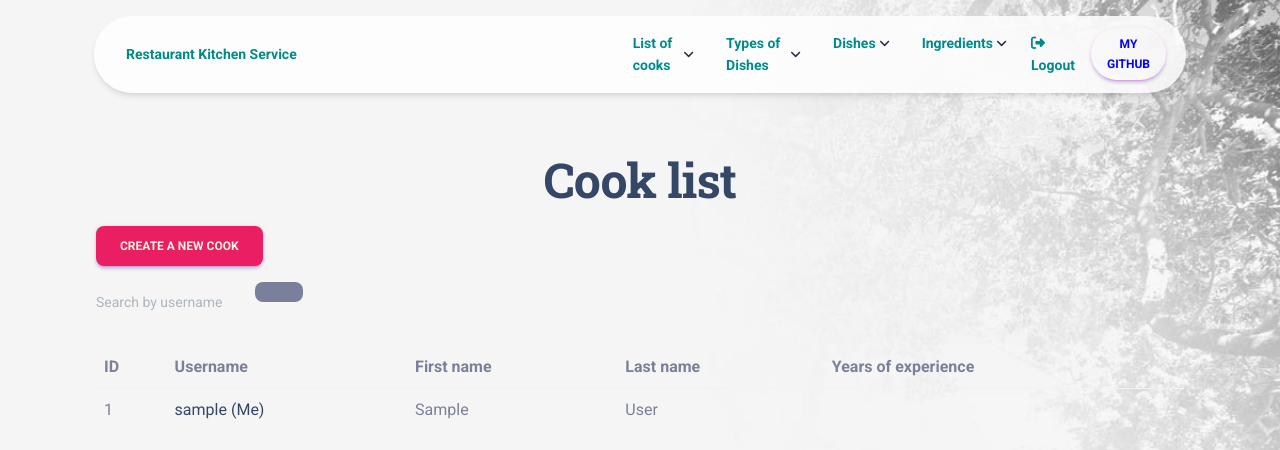
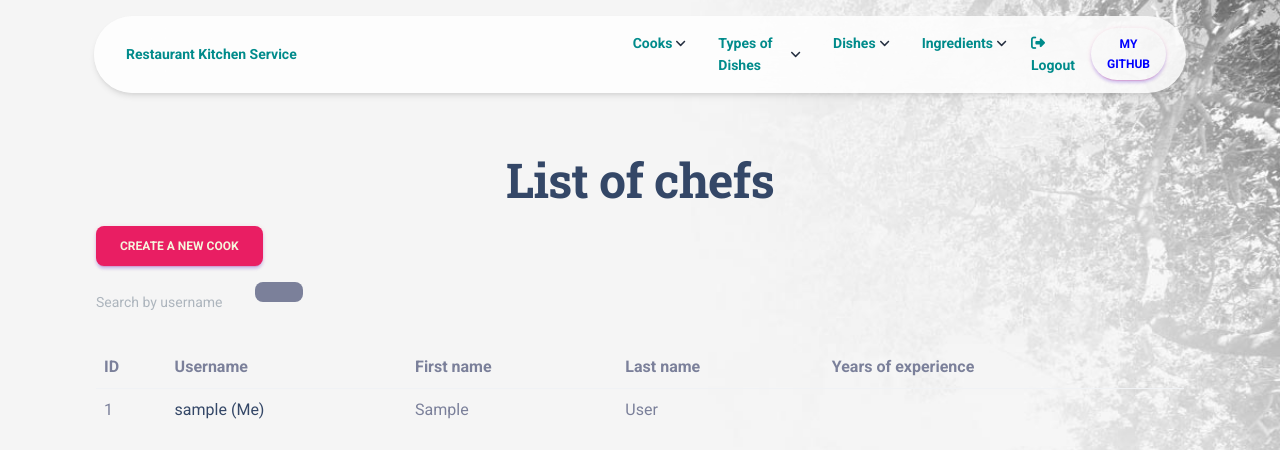
Before and after one commit to Morty67/restaurant_kitchen_service, a Django app: page /cook/ in a window 1280 px wide; the page is wider, and only the part inside the window is pictured. Shown: the top 450 px of that part. Run offline with Django 4.2, Linux system fonts and the light colour scheme; the visitor is signed in with stand-in values (Sample User, id 1); data comes from the database, SQL or seed files in the repository; some libraries are stand-ins or nearby versions.

Commit message:
Upgrade button modification for Dish, DishType, and Ingredient models, with information updates incorporated into navigation

```diff
--- a/templates/includes/navigation.html
+++ b/templates/includes/navigation.html
@@ -25,7 +25,7 @@
               <li class="nav-item dropdown dropdown-hover mx-2">
                 <a class="nav-link ps-2 d-flex justify-content-between cursor-pointer align-items-center"
                    href="javascript:" id="dropdownMenuBlocks" data-bs-toggle="dropdown" aria-expanded="false">
-                  List of cooks
+                  Cooks
                   <img src="{% static 'img/down-arrow-dark.svg' %}" alt="down-arrow" class="arrow ms-1"/>
                 </a>
                 <ul
@@ -42,7 +42,7 @@
                             <div>
                               <h6
                                   class="dropdown-header text-dark font-weight-bolder d-flex justify-content-cente align-items-center p-0">
-                                List of cooks</h6>
+                                List of chefs</h6>
                             </div>
                             <img src="{% static 'img/down-arrow.svg' %}" alt="down-arrow" class="arrow">
                           </div>
--- a/templates/restaurant/cook_list.html
+++ b/templates/restaurant/cook_list.html
@@ -4,7 +4,7 @@
 {% block content %}
   <body class="bg-image">
   <div class="d-flex justify-content-center">
-    <h1>Cook list</h1>
+    <h1>List of chefs</h1>
   </div>
   <a href="{% url 'restaurant:cook-create' %}" class="btn btn-primary float-right mt-2">
     <span class="text-white">Create a new cook</span>
--- a/templates/restaurant/dish_type_detail_list.html
+++ b/templates/restaurant/dish_type_detail_list.html
@@ -5,6 +5,9 @@
     <h1 class="mb-4">Dish Type: {{ dish_type_list }}</h1>
     <div class="row">
       <div class="col-md-8">
+                <a href="{% url 'restaurant:dish-type-list-update' pk=dish_type_list.id %}" class="btn btn-danger link-to-page mb-4">
+            Update
+          </a>
         <h2>Dishes of this type</h2>
         <hr>
         <ul class="list-group">
--- a/templates/restaurant/index.html
+++ b/templates/restaurant/index.html
@@ -95,7 +95,7 @@
                 <div class="info">
                   <i class="material-icons text-gradient text-primary text-3xl">flip_to_front</i>
                   <h5 class="font-weight-bolder mt-3">Kitchen management</h5>
-                  <p class="pe-3">Managing the intricacies of cooking and creating different dishes.</p>
+                  <p class="pe-3">Kitchen management involves overseeing the complex processes of cooking and creating various dishes.</p>
                 </div>
               </div>
             </div>
--- a/templates/restaurant/ingredient_detail.html
+++ b/templates/restaurant/ingredient_detail.html
@@ -3,7 +3,9 @@
 {% block content %}
   <div class="container py-5">
     <h1>Ingredient Detail: {{ ingredient }}</h1>
-    <hr>
+    <a href="{% url 'restaurant:ingredient-update' pk=ingredient.id %}" class="btn btn-danger link-to-page mb-4">
+      Update
+    </a>
 
     <h2>Dishes that use {{ ingredient }}:</h2>
     <ul>
```
Also changed, not shown: templates/restaurant/dish_detail.html (+10 -2 lines).
